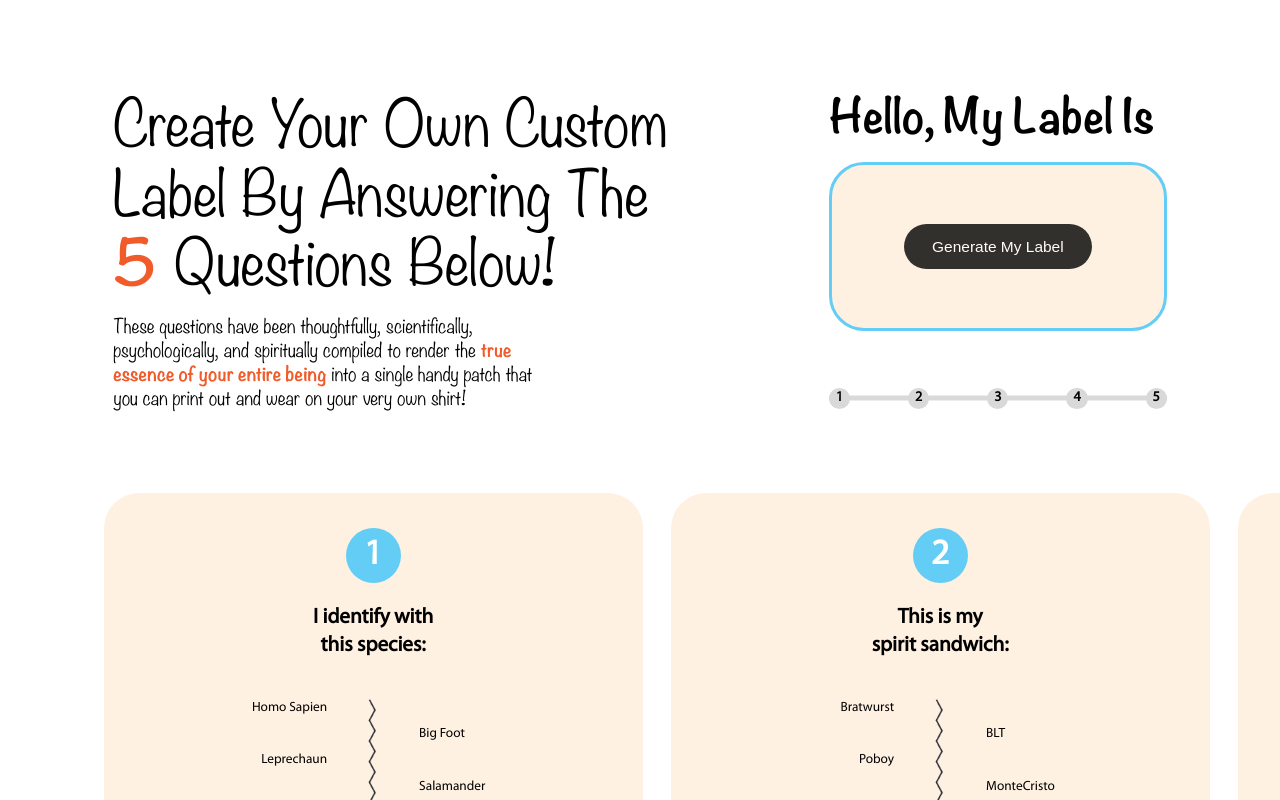
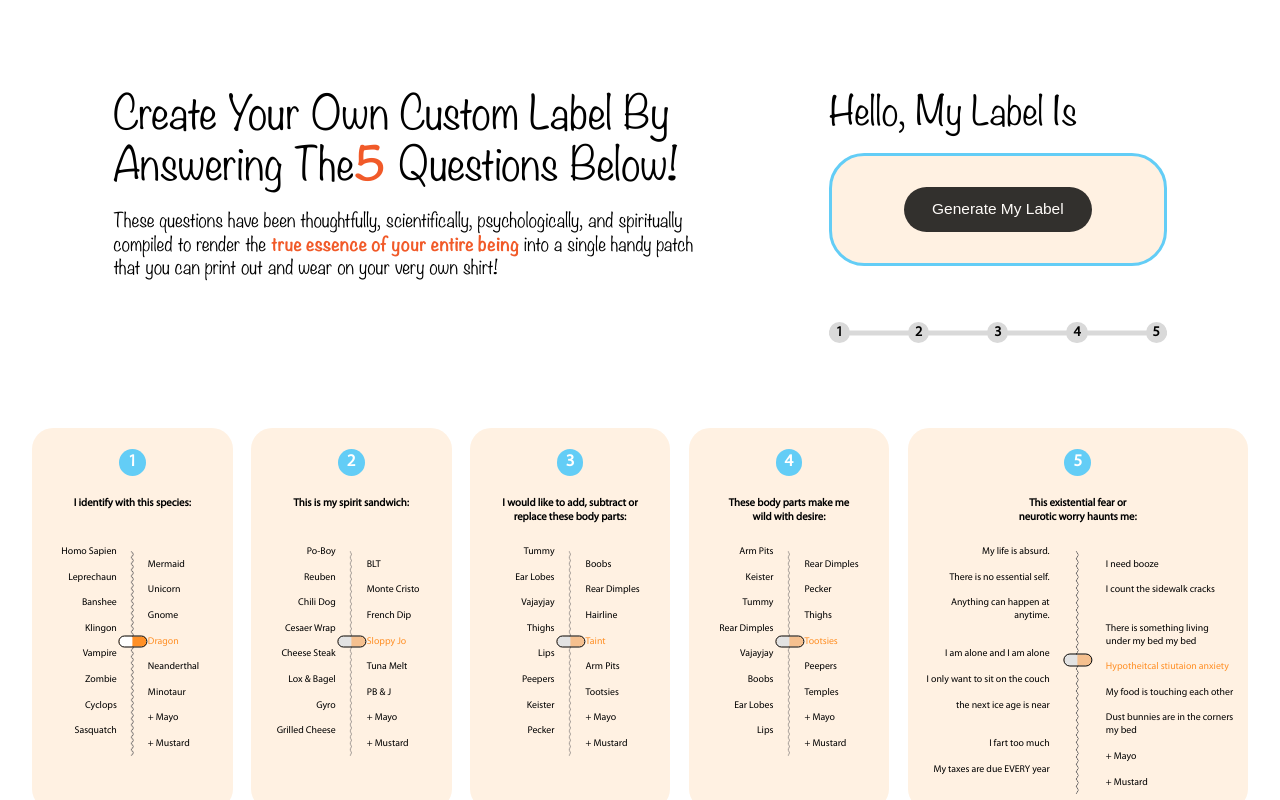
Before and after one commit to HasiburRahman-hr11/ami-reily-label, a React (Create React App) app: page / in a window 1280 px wide. Shown: the top 800 px of the page. Built offline with nearby package versions, Linux system fonts and the light colour scheme.

Commit message:
design update

```diff
--- a/src/Components/Homepage/IntroSection.jsx
+++ b/src/Components/Homepage/IntroSection.jsx
@@ -22,7 +22,7 @@ const IntroSection = ({ labels , setIsComplete}) => {
         <div className="flex justify-between">
           <div className="hp-intro-left hp-intro-col">
             <h1>
-              Create your own custom label by answering the <br />
+              Create your own custom label by answering the
               <span>5</span> questions below!
             </h1>
             <p>
--- a/src/Components/Homepage/QuestionsWrapper.jsx
+++ b/src/Components/Homepage/QuestionsWrapper.jsx
@@ -42,7 +42,6 @@ const QuestionsWrapper = ({ setLabels, labels, isComplete }) => {
         ))}
       </div> */}
       <div className="question-wrapper">
-        <Slider {...settings}>
         {questionAnswers.map((questionData, index) => (
           <SingleQuestion
             key={questionData._id}
@@ -53,7 +52,6 @@ const QuestionsWrapper = ({ setLabels, labels, isComplete }) => {
             isComplete={isComplete}
           />
         ))}
-        </Slider>
       </div>
     </section>
   );
--- a/src/index.css
+++ b/src/index.css
@@ -173,20 +173,20 @@ ul {
 h1 {
   font-family: "Noteworthy";
   font-weight: 700;
-  font-size: 8.2rem;
+  font-size: 6rem;
   line-height: 1.2;
 }
 h2 {
   font-family: "Noteworthy";
   font-weight: 700;
-  font-size: 6.2rem;
+  font-size: 5.2rem;
 }
 h3 {
   font-size: 5rem;
   font-family: "MyriadPro";
 }
 h4 {
-  font-size: 3rem;
+  font-size: 1.53rem;
   font-family: "MyriadPro";
 }
 h1 span,
@@ -230,7 +230,7 @@ p span {
   padding: 12rem 0;
 }
 .hp-intro-left {
-  width: 55%;
+  width: 58%;
 }
 .hp-intro-left h1 {
   font-weight: normal;
@@ -241,11 +241,13 @@ p span {
   font-size: 2.6rem;
   font-weight: normal;
   font-family: "Noteworthy";
-  max-width: 60rem;
 }
 .hp-intro-right {
   width: max-content;
   min-width: 48rem;
+}
+.hp-intro-right h2{
+  font-weight: 300;
 }
 .hp-label-box {
   background-color: #fff1e2;
@@ -253,7 +255,7 @@ p span {
   border-radius: 5rem;
   padding: 2rem 2rem;
   width: 48rem;
-  min-height: 24rem;
+  min-height: 16rem;
   margin-top: 3rem;
 }
 .hp-intro-steps {
@@ -299,11 +301,14 @@ p span {
   padding-bottom: 10rem;
 }
 .question-wrapper {
-  width: 93%;
-  margin-left: auto;
-  /* overflow-x: auto;
-  display: flex; */
+  width: 95%;
+  margin: 0 auto;
+  display: flex;
+  flex-wrap: wrap;
+  justify-content: space-between;
+
 }
+
 /* width */
 .question-wrapper::-webkit-scrollbar {
   height: 7px;
@@ -337,30 +342,33 @@ p span {
 }
 .single-question {
   background-color: #fff1e2;
-  padding: 5rem 2rem;
-  border-radius: 5rem;
-  margin: 2rem 2rem;
-  margin: 0 2rem;
+  padding: 3rem 2rem;
+  border-radius: 3rem;
+  width: 16.5%;
+  height: inherit;
+}
+.single-question:nth-of-type(5n){
+  width: 28%;
 }
 .question-number {
   background-color: #63cdf6;
   color: #fff;
-  font-size: 5rem;
+  font-size: 2.4rem;
   font-weight: 600;
-  width: 7.8rem;
-  height: 7.8rem;
+  width: 3.8rem;
+  height: 3.8rem;
 }
 .single-question .question {
   margin-top: 3rem;
+  min-height: 4rem;
 }
 .answer-wrapper {
-  margin-top: 5rem;
+  margin-top: 3rem;
 }
 .answer-item {
   width: 41%;
   text-align: right;
-  padding: 0.63rem 0;
-  font-size: 1.9rem;
+  font-size: 1.4rem;
   font-weight: 400;
   cursor: pointer;
 }
@@ -373,7 +381,7 @@ p span {
   margin-left: auto;
 }
 .answer-wrapper .range-box {
-  width: 9rem;
+  width: 6rem;
   height: 100%;
   position: absolute;
   top: 0;
@@ -393,7 +401,7 @@ p span {
 }
 .range-input-box {
   position: absolute;
-  top: 0.7rem;
+  top: 0;
   left: 0;
   width: 100%;
   height: 100%;
@@ -424,14 +432,14 @@ p span {
 .vertical-slider::-webkit-slider-thumb {
   -webkit-appearance: none;
   appearance: none;
-  width: 3.5rem;
-  height: 8.6rem;
+  width: 1.8rem;
+  height: 4.2rem;
   /* background: linear-gradient(to top, white 50%, #FF9027 50%); */
   background: linear-gradient(to top, white 50%, #ff9027 50%);
   cursor: pointer;
   border-radius: 4rem;
   border: 1px solid #000;
-  margin-top: -4rem; /* Centers the thumb on the track */
+  margin-top: -1.6rem; /* Centers the thumb on the track */
 }
 .vertical-slider.active::-webkit-slider-thumb {
   background: var(--thumb-color);
@@ -561,6 +569,19 @@ input[type="range"]:focus-visible {
     font-size: 44%;
   }
 }
+@media screen and (max-width: 1200px){
+  .question-wrapper{
+    justify-content: flex-start;
+  }
+  .single-question{
+    width: 22%;
+    margin: 0 1.5% 4rem 1.5%;
+  }
+  .single-question:nth-of-type(5n){
+    width: max-content;
+    min-width: 400px;
+  }
+}
 @media screen and (max-width: 1024px) {
   h1 {
     font-size: 6rem;
@@ -586,15 +607,35 @@ input[type="range"]:focus-visible {
   .hp-intro-left p {
     max-width: 100%;
   }
+  .single-question{
+    width: 30%;
+  }
 }
 @media screen and (max-width: 768px) {
+  .question-wrapper{
+    justify-content: space-between;
+  }
   .single-question {
+    width: 48%;
     padding: 5rem 3rem;
-    margin: 0 1.5rem;
+    margin: 2rem 0;
   }
 }
 
 @media screen and (max-width: 640px) {
+  h1 {
+    font-size: 5rem;
+}
+  h4{
+    font-size: 2.5rem;
+  }
+  .hp-intro-left,
+  .hp-intro-right h2{
+    text-align: center;
+  }
+  .hp-intro-left p{
+    font-size: 2.8rem;
+  }
   .single-question {
     padding: 5rem 1rem;
     margin: 0 0 4rem 0;
@@ -621,6 +662,11 @@ input[type="range"]:focus-visible {
     height: 6rem;
     margin-top: -2.5rem;
   }
+  .single-question,
+  .single-question:nth-of-type(5n) {
+    width: 100%;
+    min-width: unset;
+  }
 }
 @media screen and (max-width: 450px) {
   html {
--- a/src/questionAnswers.js
+++ b/src/questionAnswers.js
@@ -1,156 +1,112 @@
 export const questionAnswers = [
   {
     _id: "01",
-    question: "I identify with <br/> this species:",
+    question: "I identify with this species:",
     answers: [
       { answer: "Homo Sapien", labelWord: "A" },
-      { answer: "Big Foot", labelWord: "B" },
-      { answer: "Leprechaun", labelWord: "C" },
-      { answer: "Salamander", labelWord: "D" },
-      { answer: "Fruit Fly", labelWord: "E" },
-      { answer: "Mermaid", labelWord: "F" },
-      { answer: "Banshee", labelWord: "G" },
-      { answer: "Unicorn", labelWord: "H" },
-      { answer: "Kingon", labelWord: "I" },
-      { answer: "Gnome ", labelWord: "J" },
-      { answer: "Vampire", labelWord: "K" },
-      { answer: "Black Widow", labelWord: "L" },
-      { answer: "Wood Nympth", labelWord: "M" },
-      { answer: "Octopus", labelWord: "N" },
-      { answer: "Neanderthal", labelWord: "O" },
-      { answer: "Elf", labelWord: "P" },
-      { answer: "Minotaur", labelWord: "Q" },
-      { answer: "Dragon", labelWord: "R" },
-      { answer: "Tribble", labelWord: "S" },
-      { answer: "Slyph", labelWord: "T" },
-      { answer: "Jawa", labelWord: "U" },
-      { answer: "Ghost", labelWord: "V" },
-      { answer: "Cyclops", labelWord: "W" },
-      { answer: "+ Mayo ", labelWord: "X" },
-      { answer: "Zombie", labelWord: "Y" },
-      { answer: "+Mustard", labelWord: "Z" },
+      { answer: "Mermaid", labelWord: "B" },
+      { answer: "Leprechaun  ", labelWord: "C" },
+      { answer: "Unicorn ", labelWord: "D" },
+      { answer: "Banshee", labelWord: "E" },
+      { answer: "Gnome", labelWord: "F" },
+      { answer: "Klingon", labelWord: "G" },
+      { answer: "Dragon", labelWord: "H" },
+      { answer: "Vampire", labelWord: "I" },
+      { answer: "Neanderthal ", labelWord: "J" },
+      { answer: "Zombie", labelWord: "K" },
+      { answer: "Minotaur", labelWord: "L" },
+      { answer: "Cyclops", labelWord: "M" },
+      { answer: "+ Mayo", labelWord: "N" },
+      { answer: "Sasquatch", labelWord: "O" },
+      { answer: "+ Mustard", labelWord: "P" },
     ],
   },
   {
     _id: "02",
-    question: "This is my  <br /> spirit sandwich:",
+    question: "This is my spirit sandwich: ",
     answers: [
-      { answer: "Bratwurst", labelWord: "A" },
+      { answer: "Po-Boy ", labelWord: "A" },
       { answer: "BLT", labelWord: "B" },
-      { answer: "Poboy", labelWord: "C" },
-      { answer: "MonteCristo", labelWord: "D" },
-      { answer: "Reuben", labelWord: "E" },
-      { answer: "Tunamelt", labelWord: "F" },
-      { answer: "Chili Dog", labelWord: "G" },
-      { answer: "Shwarma", labelWord: "H" },
-      { answer: "Club", labelWord: "I" },
-      { answer: "French Dip ", labelWord: "J" },
-      { answer: "Spam On White", labelWord: "K" },
-      { answer: "Chili Dog ", labelWord: "L" },
-      { answer: "Ceasar Wrap", labelWord: "M" },
-      { answer: "Sloppy Jo ", labelWord: "N" },
-      { answer: "Cheese Steak", labelWord: "O" },
-      { answer: "Grilled Cheese", labelWord: "P" },
-      { answer: "Lox & Bagel", labelWord: "Q" },
-      { answer: "PB&J", labelWord: "R" },
-      { answer: "Gyro", labelWord: "S" },
-      { answer: "BahnMi", labelWord: "T" },
-      { answer: "BLT", labelWord: "U" },
-      { answer: "Burger", labelWord: "V" },
-      { answer: "MonteCristo", labelWord: "W" },
-      { answer: "+ Mayo ", labelWord: "X" },
-      { answer: "BBQ on a bun", labelWord: "Y" },
-      { answer: "+ Mustard ", labelWord: "Z" },
+      { answer: "Reuben", labelWord: "C" },
+      { answer: "Monte Cristo", labelWord: "D" },
+      { answer: "Chili Dog", labelWord: "E" },
+      { answer: "French Dip", labelWord: "F" },
+      { answer: "Cesaer Wrap", labelWord: "G" },
+      { answer: "Sloppy Jo", labelWord: "H" },
+      { answer: "Cheese Steak", labelWord: "I" },
+      { answer: "Tuna Melt", labelWord: "J" },
+      { answer: "Lox & Bagel", labelWord: "K" },
+      { answer: "PB & J", labelWord: "L" },
+      { answer: "Gyro", labelWord: "M" },
+      { answer: "+ Mayo", labelWord: "N" },
+      { answer: "Grilled Cheese", labelWord: "O" },
+      { answer: "+ Mustard", labelWord: "P" },
     ],
   },
   {
     _id: "03",
-    question: "I would like to add, subtract or replace  <br /> these body parts: ",
+    question: "I would like to add, subtract or <br> replace these body parts:",
     answers: [
       { answer: "Tummy", labelWord: "A" },
       { answer: "Boobs", labelWord: "B" },
-      { answer: "Ear lobes", labelWord: "C" },
-      { answer: "Belly button", labelWord: "D" },
-      { answer: "Knee caps", labelWord: "E" },
-      { answer: "Tunamelt", labelWord: "F" },
-      { answer: "Vajayjay", labelWord: "G" },
-      { answer: "Knuckles", labelWord: "H" },
-      { answer: "Thighs", labelWord: "I" },
-      { answer: "Decolletage", labelWord: "J" },
-      { answer: "Lips", labelWord: "K" },
-      { answer: "Rear dimples", labelWord: "L" },
-      { answer: "Peepers", labelWord: "M" },
-      { answer: "Adam’s apple", labelWord: "N" },
-      { answer: "Keister", labelWord: "O" },
-      { answer: "Taint", labelWord: "P" },
-      { answer: "Hairline", labelWord: "Q" },
-      { answer: "Wrists", labelWord: "R" },
-      { answer: "Tootsies", labelWord: "S" },
-      { answer: "Armpits", labelWord: "T" },
-      { answer: "Pecker", labelWord: "U" },
-      { answer: "+Mayo", labelWord: "V" },
-      { answer: "Elbow", labelWord: "W" },
-      { answer: "+ Mustard ", labelWord: "X" },
+      { answer: "Ear Lobes", labelWord: "C" },
+      { answer: "Rear Dimples", labelWord: "D" },
+      { answer: "Vajayjay", labelWord: "E" },
+      { answer: "Hairline", labelWord: "F" },
+      { answer: "Thighs", labelWord: "G" },
+      { answer: "Taint", labelWord: "H" },
+      { answer: "Lips", labelWord: "I" },
+      { answer: "Arm Pits", labelWord: "J" },
+      { answer: "Peepers", labelWord: "K" },
+      { answer: "Tootsies", labelWord: "L" },
+      { answer: "Keister", labelWord: "M" },
+      { answer: "+ Mayo", labelWord: "N" },
+      { answer: "Pecker", labelWord: "O" },
+      { answer: "+ Mustard", labelWord: "P" },
     ],
   },
   {
     _id: "04",
-    question: "These body parts make me <br /> wild  with desire!:",
+    question: "These body parts make me <br> wild with desire: ",
     answers: [
-      { answer: "Armpits", labelWord: "A" },
-      { answer: "Lips", labelWord: "B" },
-      { answer: "Elbow", labelWord: "C" },
-      { answer: "Tootsies", labelWord: "D" },
-      { answer: "Ear lobes", labelWord: "E" },
-      { answer: "Cahones", labelWord: "F" },
-      { answer: "Boobs", labelWord: "G" },
-      { answer: "Vajayjay", labelWord: "H" },
-      { answer: "Knuckles", labelWord: "I" },
-      { answer: "Knee caps", labelWord: "J" },
-      { answer: "Pecker", labelWord: "K" },
-      { answer: "Adams apple", labelWord: "L" },
-      { answer: "Eyelashes", labelWord: "M" },
-      { answer: "Decolletage", labelWord: "N" },
-      { answer: "Butt dimples", labelWord: "O" },
-      { answer: "Gray matter", labelWord: "P" },
-      { answer: "Tummy", labelWord: "Q" },
-      { answer: "Belly button", labelWord: "R" },
-      { answer: "Taint", labelWord: "S" },
-      { answer: "Peepers", labelWord: "T" },
-      { answer: "Keister", labelWord: "U" },
-      { answer: "+Mayo", labelWord: "V" },
-      { answer: "Thighs", labelWord: "W" },
-      { answer: "+ Mustard", labelWord: "X" },
+      { answer: "Arm Pits ", labelWord: "A" },
+      { answer: "Rear Dimples", labelWord: "B" },
+      { answer: "Keister", labelWord: "C" },
+      { answer: "Pecker ", labelWord: "D" },
+      { answer: "Tummy", labelWord: "E" },
+      { answer: "Thighs", labelWord: "F" },
+      { answer: "Rear Dimples", labelWord: "G" },
+      { answer: "Tootsies", labelWord: "H" },
+      { answer: "Vajayjay", labelWord: "I" },
+      { answer: "Peepers", labelWord: "J" },
+      { answer: "Boobs", labelWord: "K" },
+      { answer: "Temples", labelWord: "L" },
+      { answer: "Ear Lobes", labelWord: "M" },
+      { answer: "+ Mayo", labelWord: "N" },
+      { answer: "Lips", labelWord: "O" },
+      { answer: "+ Mustard", labelWord: "P" },
     ],
   },
   {
     _id: "05",
-    question: "This neurotic or existential <br /> fear haunts me",
+    question: "This existential fear or <br> neurotic worry haunts me: ",
     answers: [
-      { answer: "My life is absurd", labelWord: "A" },
-      { answer: "I worry therefore I am", labelWord: "B" },
-      { answer: "There is no essential self", labelWord: "C" },
-      { answer: "My bellbutton is fascinating", labelWord: "D" },
-      { answer: "I count the cracks in the sidewalk", labelWord: "E" },
-      { answer: "How many tons do I need to lose?", labelWord: "F" },
-      { answer: "Anything could happen at anytime", labelWord: "G" },
-      { answer: "My taxes are due EVERY year", labelWord: "H" },
-      { answer: "I am gonna die", labelWord: "I" },
+      { answer: "My life is absurd.", labelWord: "A" },
+      { answer: "I need booze", labelWord: "B" },
+      { answer: "There is no essential self.", labelWord: "C" },
+      { answer: "I count the sidewalk cracks ", labelWord: "D" },
+      { answer: "Anything can happen at anytime.", labelWord: "E" },
+      { answer: "There is something living under my bed my bed", labelWord: "F" },
+      { answer: "I am alone and I am alone", labelWord: "G" },
+      { answer: "Hypotheitcal stiutaion anxiety", labelWord: "H" },
+      { answer: "I only want to sit on the couch", labelWord: "I" },
       { answer: "My food is touching each other", labelWord: "J" },
-      { answer: "I am alone and I am alone", labelWord: "K" },
-      { answer: "I can’t remember a thing", labelWord: "L" },
-      { answer: "I hate everyone i ever met", labelWord: "M" },
-      { answer: "To make or not to make my bed", labelWord: "N" },
-      { answer: "I only want to sit on the couch", labelWord: "O" },
-      { answer: "There is something living under my bed", labelWord: "P" },
-      { answer: "The next ice age is near", labelWord: "Q" },
-      { answer: "I need booze", labelWord: "R" },
-      { answer: "There are dust bunnies in the corners", labelWord: "S" },
-      { answer: "Dread is my mantra", labelWord: "T" },
-      { answer: "I fart too much", labelWord: "U" },
-      { answer: "+ Mayo", labelWord: "V" },
-      { answer: "Hypothetical situation anxiety", labelWord: "W" },
-      { answer: "+ Mustard", labelWord: "X" }
+      { answer: "the next ice age is near", labelWord: "K" },
+      { answer: "Dust bunnies are in the corners my bed", labelWord: "L" },
+      { answer: "I fart too much", labelWord: "M" },
+      { answer: "+ Mayo", labelWord: "N" },
+      { answer: "My taxes are due EVERY year", labelWord: "O" },
+      { answer: "+ Mustard", labelWord: "P" },
     ],
   },
 ];
```
Lines whose indentation alone changed are shown as unchanged.
